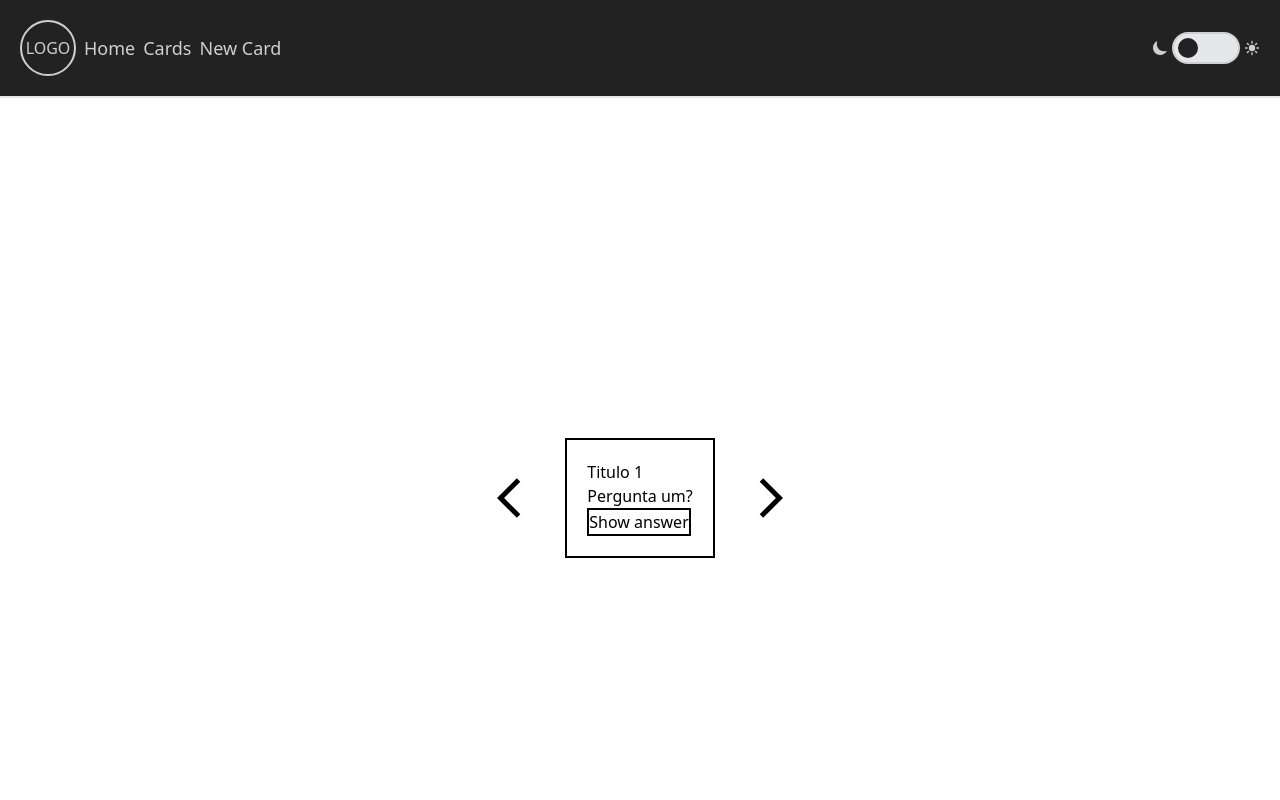
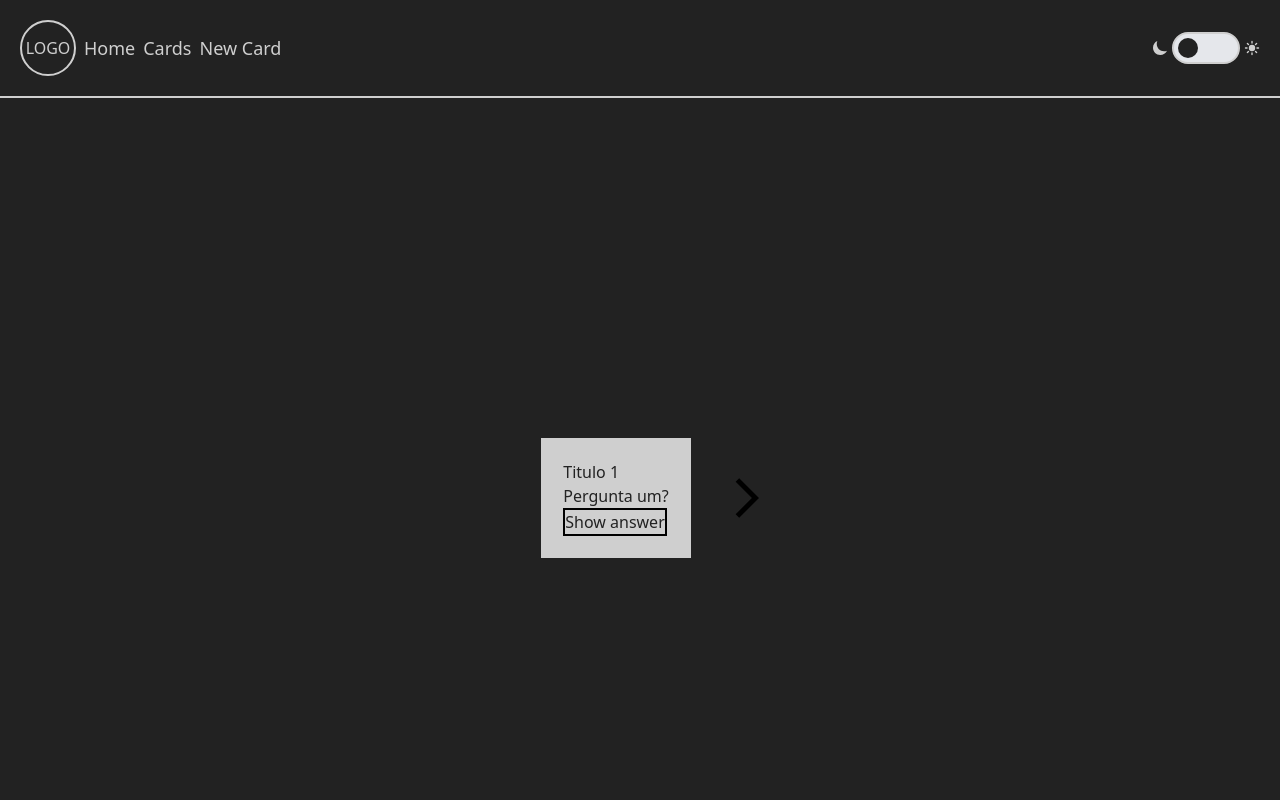
Before and after one commit to oAndin/cards-project, a React (Vite) app: page /cards in a window 1280 px wide. Shown: the top 800 px of the page. Built offline with nearby package versions, Linux system fonts and the light colour scheme; data requests are answered from the project's data file.

Commit message:
added some style

```diff
--- a/src/components/Header/Index.jsx
+++ b/src/components/Header/Index.jsx
@@ -10,7 +10,7 @@ const Header = () => {
 
   return (
     <>
-      <div className={`flex items-center justify-between h-full w-full border-b-2 p-5 ${bgColor} ${textColor} duration-500`}>
+      <div className={`flex items-center justify-between h-full w-full border-b-2 ${borderColor} p-5 ${bgColor} ${textColor} duration-500`}>
         <div className="flex gap-2">
           <span id="logo" className={`w-14 h-14 flex justify-center items-center rounded-full border-2 ${borderColor} ${bgColor} ${textColor} duration-300 hover:text-purple-300 hover:bg-purple-500 hover:border-purple-300 cursor-pointer`}>
             <Link to="/">
--- a/src/context/ThemeContext/Index.jsx
+++ b/src/context/ThemeContext/Index.jsx
@@ -7,8 +7,13 @@ export const ThemeProvider = ({ children }) => {
 
   const [darkMode, setDarkMode] = useState(true);
   localStorage.setItem("darkMode", JSON.stringify(darkMode));
-  const bgColor = darkMode ? 'bg-grey-900' : 'bg-grey-200';
+
+  const primaryColor = darkMode ? '' : '';
+  const secondaryColor = darkMode ? '' : '';
+  const bgColor = darkMode ? 'bg-grey-900 duration-500' : 'bg-grey-200 duration-500';
+  const secondBgColor = darkMode ? 'bg-grey-200 duration-500' : 'bg-grey-700 duration-500';
   const textColor = darkMode ? 'text-grey-200' : 'text-grey-900';
+  const secondaryTextColor = darkMode ? 'text-grey-900' : 'text-grey-200';
   const borderColor = darkMode ? 'border-grey-200' : 'border-grey-900';
 
   function toggleTheme() {
@@ -16,7 +21,7 @@ export const ThemeProvider = ({ children }) => {
   }
 
   return (
-    <ThemeContext.Provider value={{ darkMode, toggleTheme, bgColor, textColor, borderColor }}>
+    <ThemeContext.Provider value={{ darkMode, toggleTheme, bgColor, textColor, borderColor, secondBgColor, secondaryTextColor }}>
       {children}
     </ThemeContext.Provider>
   )
--- a/src/routes/CardsPage/Index.jsx
+++ b/src/routes/CardsPage/Index.jsx
@@ -1,10 +1,13 @@
 // import useCards frm "../../hooks/useCards";
 import { MdArrowBackIos } from "react-icons/md";
-import { useEffect } from "react";
+import { useContext, useEffect } from "react";
 import { useState } from "react";
 import API from "../../services";
+import { ThemeContext } from "../../context/ThemeContext/Index";
 
 const CardsPage = () => {
+
+  const { bgColor, textColor, secondBgColor, borderColor, secondaryTextColor } = useContext(ThemeContext);
 
   const [cards, setCards] = useState([]);
   const [showAnswer, setShowerAnswer] = useState(false);
@@ -22,7 +25,7 @@ const CardsPage = () => {
 
   const carouselCards = cards.map(card => (
     <div key={card.id}
-      className="border-2 border-black p-5 m-5">
+      className={`border-2 border-black h-full max-w-lg p-5 m-5 ${secondBgColor} ${borderColor} ${secondaryTextColor}`} >
       <h1>{card.title}</h1>
       <h3>{card.question}</h3>
       <button
@@ -33,22 +36,30 @@ const CardsPage = () => {
       {
         showAnswer ? <h5>{card.answer}</h5> : ''
       }
-    </div>
+    </div >
   ));
 
   useEffect(() => {
     getCards();
   }, []);
-
   return (
     <>
-      <div className="h-screen p-10 flex items-center justify-center">
+      <div className={`h-screen p-10 flex items-center justify-center ${bgColor}`}>
         <div className="flex items-center justify-center">
-          <MdArrowBackIos className="text-5xl hover:scale-125 duration-300 items-center"
-            onClick={() => setPosition(position === 0 ? 0 : position - 1)} />
+          {
+            position > 0 && (
+              <MdArrowBackIos className={`text-5xl hover:scale-125 duration-300 items-center `}
+                onClick={() => setPosition(position === 0 ? 0 : position - 1)} />
+            )
+          }
           {carouselCards[position]}
-          <MdArrowBackIos className="rotate-180 text-5xl hover:scale-125 duration-300 items-center"
-            onClick={() => setPosition(position + 1 === carouselCards.length ? position : position + 1)} />
+          {
+            position < cards.length - 1 && (
+              <MdArrowBackIos className="rotate-180 text-5xl hover:scale-125 duration-300 items-center"
+                onClick={() => setPosition(position + 1 === carouselCards.length ? position : position + 1)} />
+            )
+          }
+
         </div>
         {/*
         {cards ? (
```
